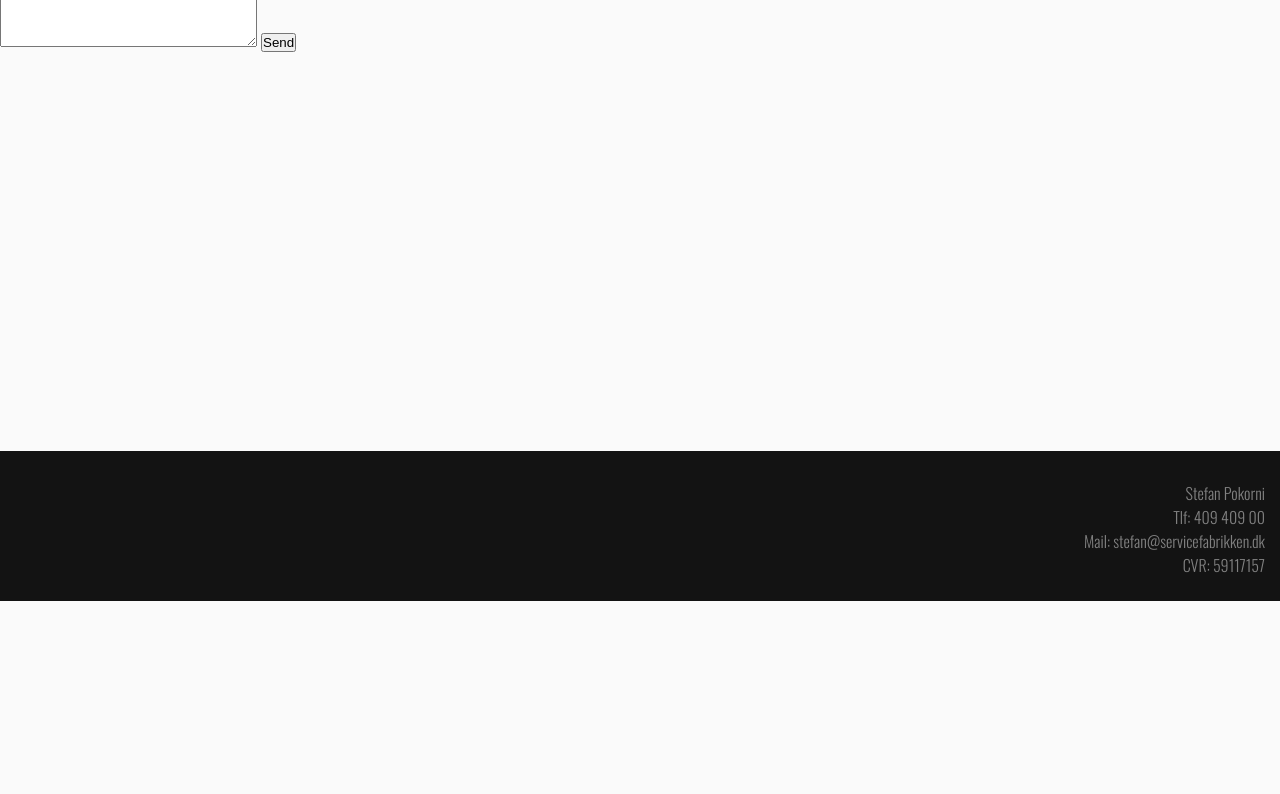
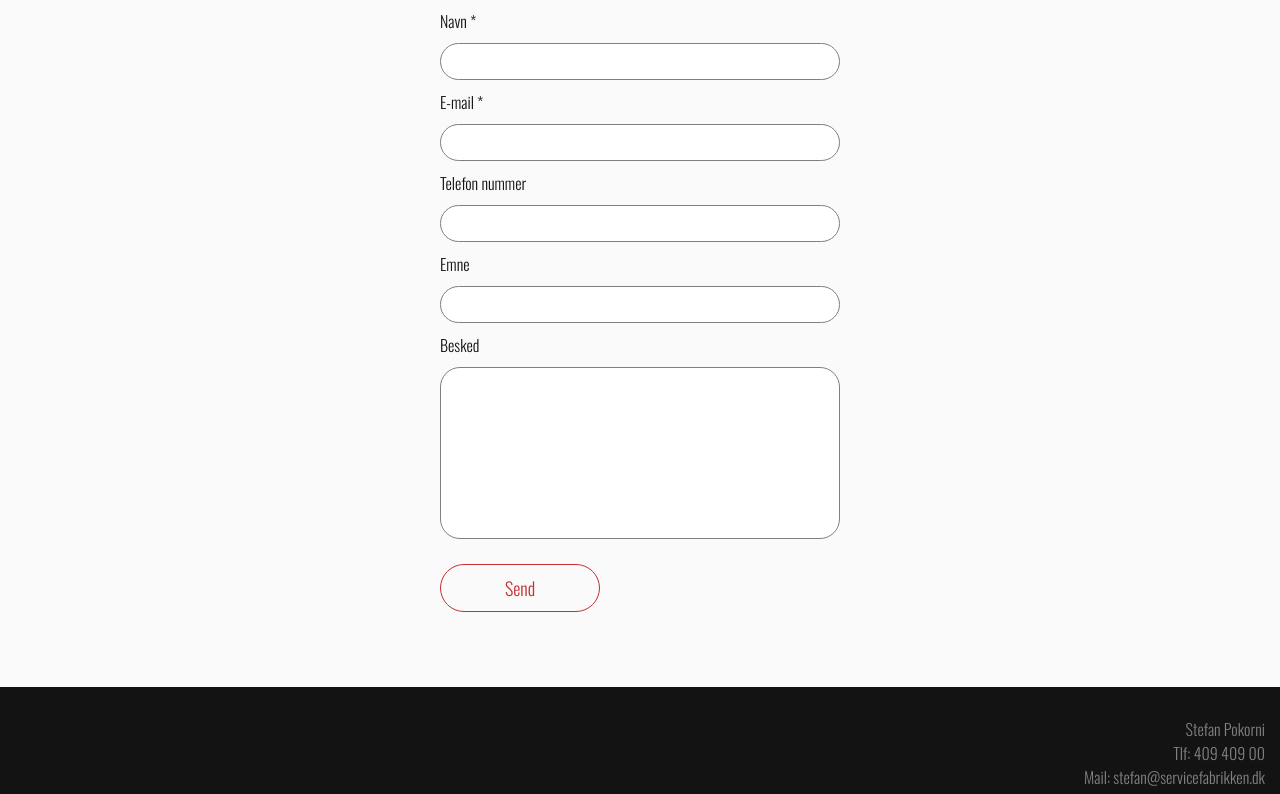
Before and after one commit to LeneFroekjaer/servicefabrikken-redesign, a plain HTML site: page kontakt.html in a window 1280 px wide. Shown: the part 199-993 px from the top of the page. Before the commit the page ends 800 px from the top, so only its background shows below. Drawn offline with nearby package versions, Linux system fonts and the light colour scheme.

Commit message:
stylet formen dog ikke faerdig

```diff
--- a/kontakt.html
+++ b/kontakt.html
@@ -18,11 +18,13 @@
 <body>
     <div class="header"></div>
     <main>
-        <!-- <section id="sec-contact"> -->
+        <section id="sec-contact">
+            <div class="contactform">
+                <h1>Kontakt mig</h1>
                 <form method="POST" action="/service12besked.php">
-                <label for="f_navn">Navn</label>
+                    <label for="f_navn">Navn <span class="required" title="Skal udfyldes">*</span></label>
                     <input type="text" name="navn" id="f_navn" >
-                <label for="f_email">E-mail</label>
+                    <label for="f_email">E-mail <span class="required" title="Skal udfyldes">*</span></label>
                     <input type="email" name="email" id="f_email" >
                     <label for="f_telnr">Telefon nummer</label>
                     <input type="tel" name="telnr" id="f_telnr">
@@ -30,9 +32,13 @@
                     <input type="text" name="emne" id="f_emne">
                     <label for="f_besked">Besked</label>
                     <textarea name="besked" id="f_besked" cols="30" rows="10"></textarea>
-                <input type="submit" value="Send">
+                    <input type="submit" value="Send" class="button">
                 </form>
-        <!-- </section> -->
+            </div>
+            <div class="contactinfo">
+
+            </div>
+        </section>
     </main>
     <footer class="footer"></footer>
     <script src="js/main.js"></script>
--- a/style.css
+++ b/style.css
@@ -6,6 +6,7 @@
 5. MAIN
 6. FORSIDE
 7. OM-SIDE
+8. KONTAKT-SIDE
 */
 
 /* ======
@@ -74,7 +75,7 @@ p {
   color: #131313;
 }
 
-/* BUTTON */
+/* BUTTONS */
 
 .button {
   font-family: "Oswald", sans-serif;
@@ -91,6 +92,16 @@ p {
   border-radius: 360px;
   margin: 25px auto;
   display: block;
+}
+
+/* FORM */
+
+label {
+  font-family: "Oswald", sans-serif;
+  font-size: 16px;
+  font-weight: 300;
+  color: #131313;
+  margin: 10px 0;
 }
 
 /* HOVER LINKS */
@@ -373,3 +384,42 @@ main {
     margin: 25px 0;
   }
 }
+
+/* ======
+    8. KONTAKT-SIDE
+    ====== */
+#sec-contact {
+  padding: 50px 50px;
+}
+#sec-contact h1 {
+  margin-bottom: 15px;
+}
+.contactform {
+  max-width: 400px;
+  margin: 0 auto;
+}
+form {
+  display: flex;
+  flex-direction: column;
+  margin: 0 auto;
+}
+form .button {
+  margin: 25px 0;
+}
+input:not(.button) {
+  border-radius: 50px;
+  border: 1px solid #808080;
+  padding: 10px;
+}
+textarea {
+  border-radius: 20px;
+  border: 1px solid #808080;
+  padding: 10px;
+  resize: none;
+}
+
+input:not(.button):focus,
+textarea:focus {
+  outline: none;
+  box-shadow: 0 0 3px 1px #c82e32;
+}
```
Lines whose indentation alone changed are shown as unchanged.
